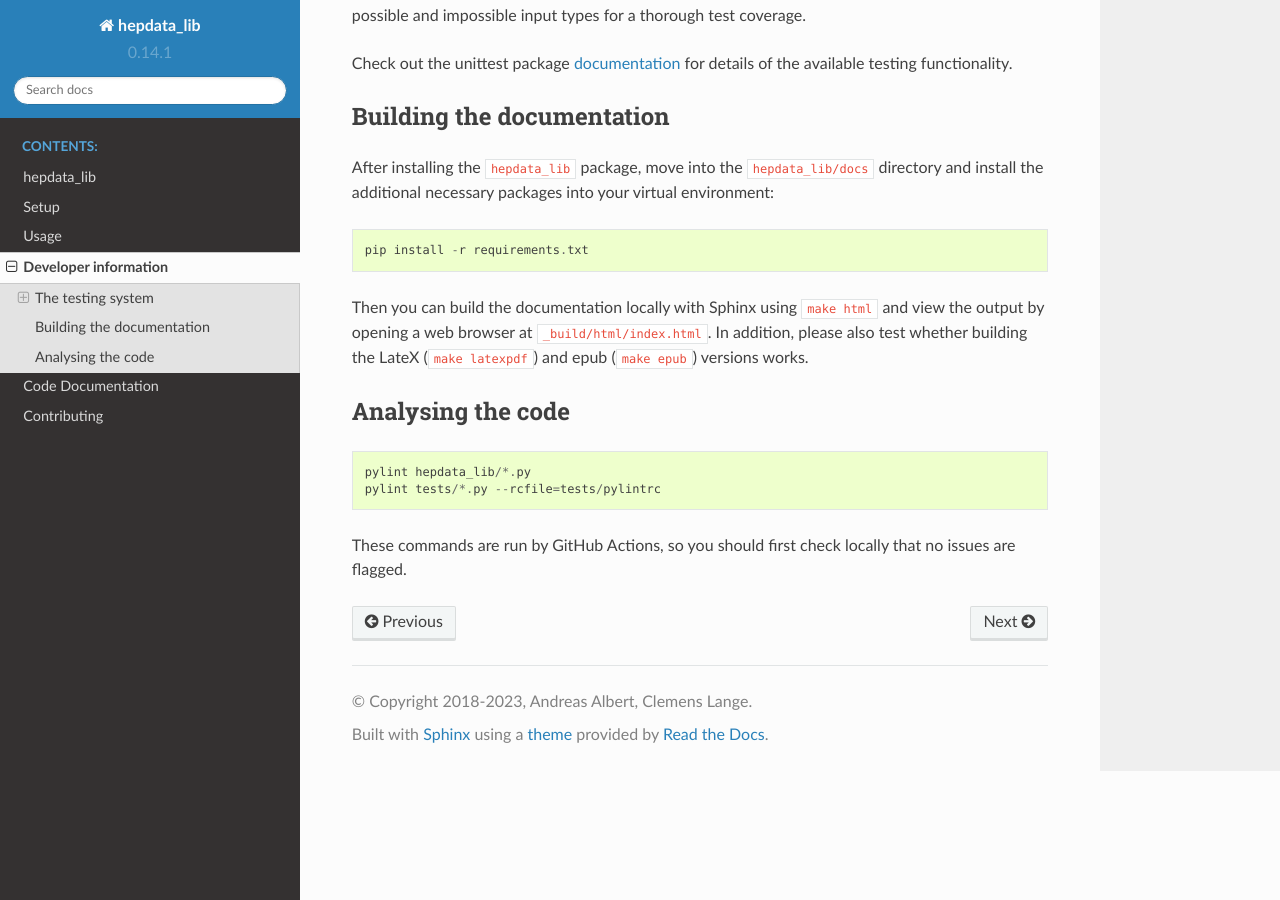
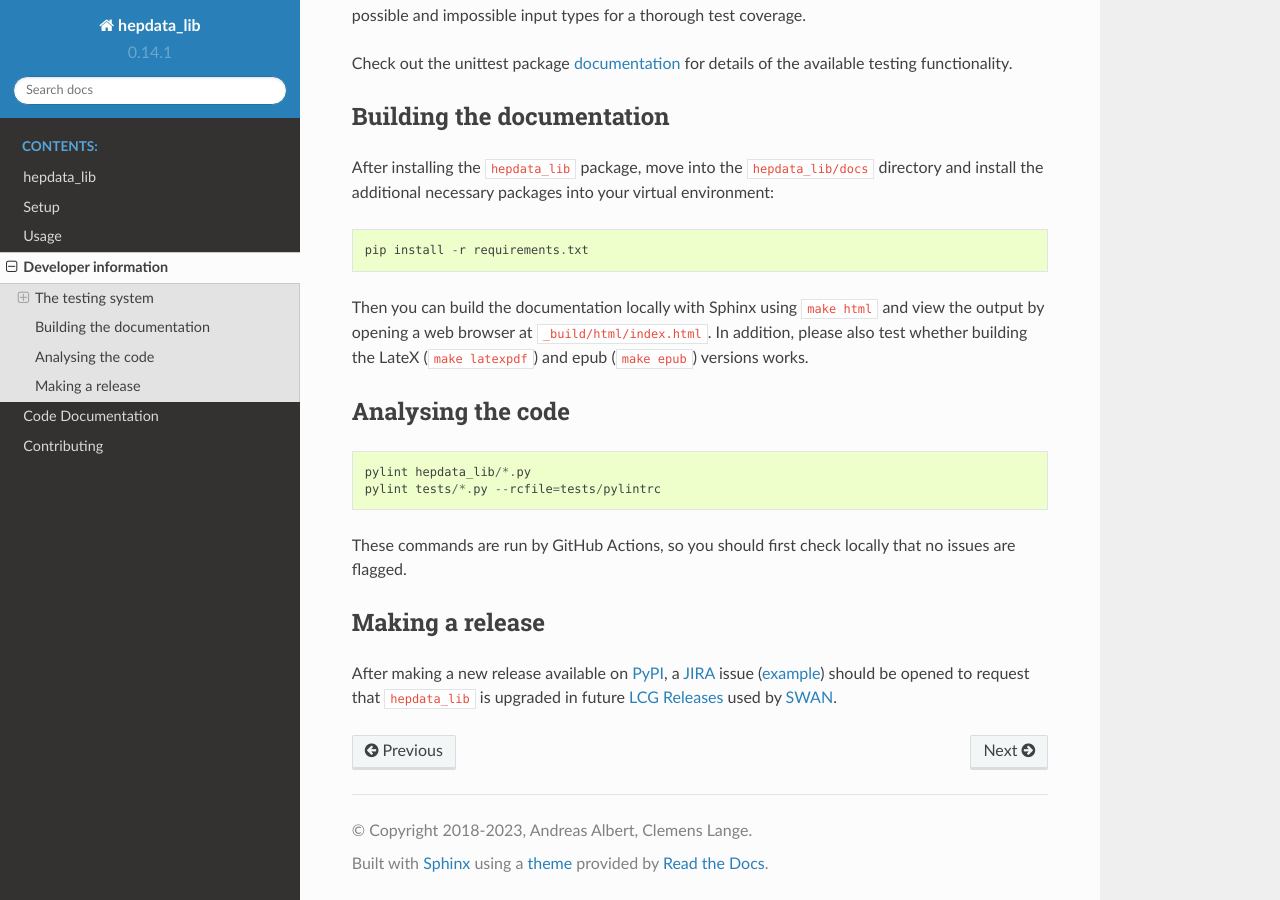
Before and after one commit to HEPData/hepdata_lib, a Sphinx documentation site: the page built from docs/dev.rst, in a window 1280 px wide and 900 px high, scrolled down 2228 px. Built offline with Sphinx 7.4.7 and the Read the Docs theme 2.0.0, drawn with Linux system fonts in a browser that asks for light colours.

Commit message:
docs: mention opening a JIRA issue after release

```diff
--- a/docs/dev.rst
+++ b/docs/dev.rst
@@ -122,3 +122,16 @@ Analysing the code
     pylint tests/*.py --rcfile=tests/pylintrc
 
 These commands are run by GitHub Actions, so you should first check locally that no issues are flagged.
+
+
+Making a release
+----------------
+
+After making a new release available on `PyPI`_, a `JIRA`_ issue (`example`_) should be opened to request that
+``hepdata_lib`` is upgraded in future `LCG Releases`_ used by `SWAN`_.
+
+.. _PyPI: https://pypi.org/project/hepdata-lib/
+.. _JIRA: https://its.cern.ch/jira/projects/SPI/
+.. _example: https://its.cern.ch/jira/browse/SPI-2507
+.. _LCG Releases: https://lcginfo.cern.ch/pkg/hepdata_lib/
+.. _SWAN: http://swan.cern.ch/
```
